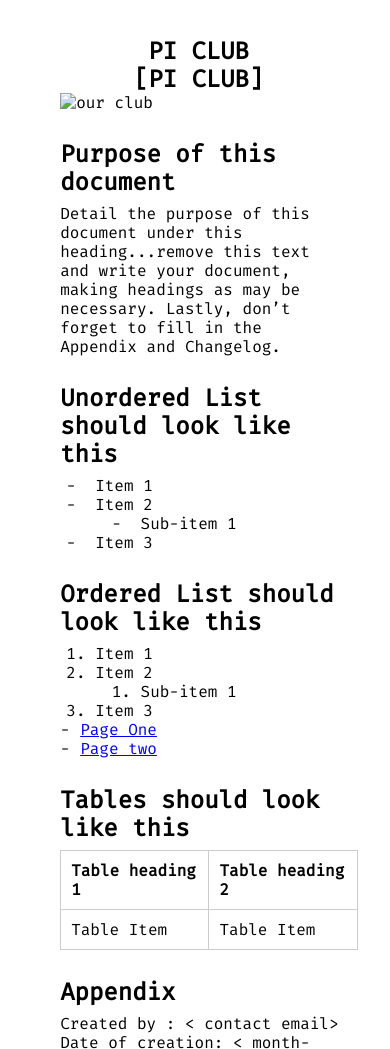
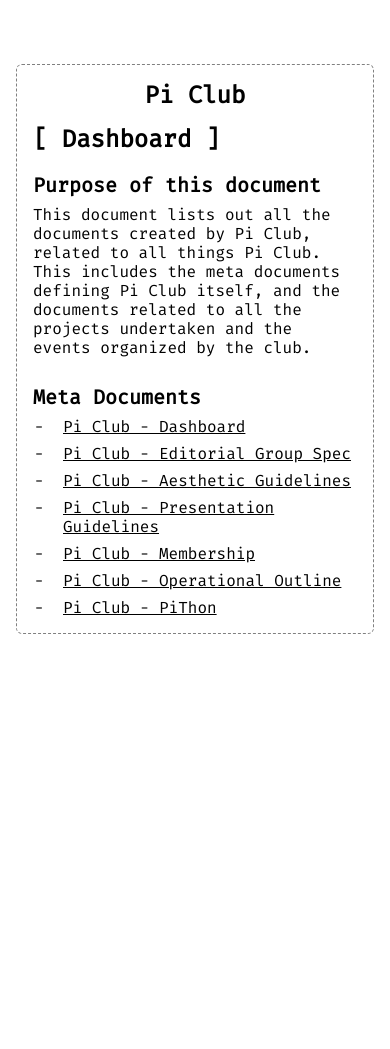
Before and after one commit to quasilevel/docs, an Eleventy site: page src/index.md in a window 390 px wide. Shown: the top 1049 px of the page. After the commit the page ends 844 px from the top, so only its background shows below. Built offline with nearby package versions, Linux system fonts and the light colour scheme; Eleventy itself is replaced by a stand-in of ours; files that its build step writes are made by us from their sources; no server answers.

Commit message:
finish the base product

```diff
--- a/src/_data/piclub.js
+++ /dev/null
@@ -1,8 +0,0 @@
-const axios = require("axios");
-
-module.exports = async () => {
-    const result = await axios.get("https:\/\/avatars.githubusercontent.com\/u\/97351945?s=200&v=4%22");
-
-return result.data.file;
-    ("https:\/\/avatars.githubusercontent.com\/u\/97351945?s=200&v=4%22.jpg");
-};
--- a/src/_includes/base.njk
+++ b/src/_includes/base.njk
@@ -4,19 +4,18 @@
 <meta charset="UTF-8">
 <meta http-equiv="X-UA-Compatible" content="IE=edge">
 <meta name="viewport" content="width=device-width, initial-scale=1.0">
-<title>Document</title>
+<title>PI Club - {{ title }}</title>
 <link rel="stylesheet" href="{{ '/css/style.css' | url }}">
 </head>
 <body>
-
+  <main>
     <header>
-  <span>PI CLUB</span><span>[{{  title  }}]</span >
+      <span id="pi-club">Pi Club</span>
+      <span id="title">[ {{ title }} ]</span>
     </header>
-<main>
     <article>
       {{content | safe}}
     </article>
   </main>
-
 </body>
 </html>
--- a/src/css/style.css
+++ b/src/css/style.css
@@ -1,21 +1,16 @@
 @import url('https://fonts.googleapis.com/css?family=Fira+Mono&display=swap');
-*{
 
-  text-align:left;
-
-}
-
-
-  h1{
+h1 {
   color: black;
   text-align: center;
-
 }
 
 p {
-    font-family: 'Fira mono',monospace;
-    font-size: 20px;
+  font-family: 'Fira mono', monospace;
+  font-size: 1rem;
+  padding-bottom: .5rem;
 }
+
 * {
   box-sizing: border-box;
   margin: 0;
@@ -23,22 +18,51 @@
 }
 
 body {
-    background-color: white;
   font-family: 'Fira Mono', monospace;
-    font-size: 16px;
-    margin-top: 40px;
-    margin-left: 25%;
-    margin-right:25%;
-    text-align: left;
+  font-size: 1rem;
+  padding: 8rem 0px;
+  display: flex;
+}
+
+main {
+  width: 60vw;
+  margin: auto;
+  padding: 2.5rem;
+  border: 1px dashed grey;
+  border-radius: 6px;
+}
+
+header {
+  display: flex;
+  justify-content: space-between;
+  font-size: 1.5rem;
+  font-weight: bold;
+  margin-bottom: .5rem;
 }
 
 h1 {
   padding-top: 1rem;
   color: black;
   font-family: 'Fira Mono', monospace;
-    font-size: 28px;
+  font-size: 1.5rem;
   margin-top: 0;
   text-align: center;
+}
+
+
+h2 {
+  padding-top: 1.25rem;
+  color: black;
+  font-family: 'Fira Mono', monospace;
+  margin-top: 0;
+  text-align: left;
+  padding-bottom: .5rem;
+  font-weight: bold;
+  font-size: 1.25rem;
+}
+
+a {
+  color: black;
 }
 
 img {
@@ -49,10 +73,28 @@
 }
 
 ul {
-    list-style-type:"-  ";
+  list-style-type: "-  ";
+}
 
-    margin-left: 35px;
-    margin-right:15%;
+ol {
+  list-style-type: decimal;
+}
+
+ol,
+ul {
+  margin-left: 30px;
+  display: grid;
+  gap: .5rem;
+
+}
+
+li>p {
+  padding: 0;
+}
+
+li>ul,
+li>ol {
+  padding-top: .5rem;
 }
 
 table {
@@ -61,7 +103,7 @@
 }
 
 th {
-    background-color:white;
+  background-color: white;
   font-family: 'Fira Mono', monospace;
 }
 
@@ -72,71 +114,43 @@
   text-align: left;
 }
 
-  @media only screen and (max-width: 768px) {
-    *{
-      font-size: 1rem;
-      margin-left: .65rem;
-      margin-right:.5rem;
-
+@media (max-width: 1000px) {
+  main {
+    width: 75vw;
   }
-    body {
-      margin-left: 5%;
-      margin-right: 5%;
-      margin-top: 10%;
-      font-size: 1rem;
-    }
-      p{
-        font-size: 1rem;
 }
 
-
-    h2{
-      font-size: 1.5rem;
+@media only screen and (max-width: 768px) {
+  header {
+    flex-direction: column;
+    margin-bottom: 0px;
+    gap: 2.5rem;
   }
 
-    h1{
-      font-size:1rem;
-    }
-    header{
-      flex-direction: column;
-    }
-    span{
-      text-align: center;
-      font-size: 1.5rem;
-      font-weight: bold;
+  header>#pi-club {
+    align-self: center;
   }
 
 }
 
-  ol{
-
-    margin-left: 35px;
-    margin-right:15%;
-  }
-  h2{ padding-top: 1.75rem;
-    color: black;
-    font-family: 'Fira Mono', monospace;
-    margin-top: 0;
-    text-align: left;
-    padding-bottom: .5rem;
-    font-weight: bold;
-  }
-  .title td{
-    text-align: left;
-    border:none ;
-    font-size:26px ;
-    font-weight: bold;
-
+@media (max-width: 640px) {
+  body {
+    padding: 4rem 0px;
   }
 
-  .unorder{
-    list-style-type: circle;
+  main {
+    padding: 1.5rem 1rem;
   }
-  header{
-    display: flex;
-    justify-content: space-between;
 }
-  header{
-font-size: 2rem;
-font-weight: bold;
+
+@media (max-width: 550px) {
+  header {
+    gap: 1rem;
   }
+
+  main {
+    width: 100vw;
+    padding: 1rem;
+    margin: 0px 1rem;
+  }
+}
--- a/src/index.md
+++ b/src/index.md
@@ -1,51 +1,13 @@
 ---
-title: PI CLUB
+title: Dashboard
 layout: base.njk
 ---
 
-![our club]({{ piclub }})
+## Purpose of this document
+This document lists out all the documents created by Pi Club, related to all things Pi Club.
+This includes the meta documents defining Pi Club itself, and the documents related to all the projects undertaken and the events organized by the club.
 
-## Purpose of this document
-
-Detail the purpose of this document under this heading...remove this text and write your document, making headings as may be necessary. Lastly, don’t forget to fill in the Appendix and Changelog.
-
-## Unordered List should look like this
-
-* Item 1
-* Item 2
-    * Sub-item 1
-* Item 3
-
-## Ordered List should look like this
-
-1. Item 1
-2. Item 2
-    1. Sub-item 1
-3. Item 3
-
-{% for page in collections.pages %}
--[{{ page.data.title }}]({{ page.url }})
+## Meta Documents
+{% for page in collections.all %}
+- [Pi Club - {{ page.data.title }}]({{ page.url }})
 {% endfor %}
-
-## Tables should look like this
-
-|Table heading 1|  Table heading 2|
-|-|-|
-| Table Item | Table Item |
-
-## Appendix
-
-Created by :  < contact email>
-
-Date of creation: < month-name date, year :: eg. Feb 8th, 2022>
-
-Last Modified: < month-name date, year :: eg. Feb 8th, 2022>
-
-Version: 1.0.0
-
-## Change log
-
-|Change description| Changes made by |
-|:--------------------|:-------------------|
-| Created the first version | < contact email>
-| Created the second version | < contact email>
--- a/src/pages/page-one.md
+++ /dev/null
@@ -1,5 +0,0 @@
----
-title: Page One
----
-
-This is the first page.
--- a/src/pages/page-two.md
+++ /dev/null
@@ -1,5 +0,0 @@
----
-title: Page two
----
-
-This is the first page.
--- a/src/pages/pages.json
+++ /dev/null
@@ -1,5 +0,0 @@
-{
-    "layout": "page.njk",
-    "tags": "pages"
-
-}
```
Also changed, not shown: src/_includes/page.njk (deleted, +0 -9 lines), README.md (added). Lines whose indentation alone changed are shown as unchanged.
